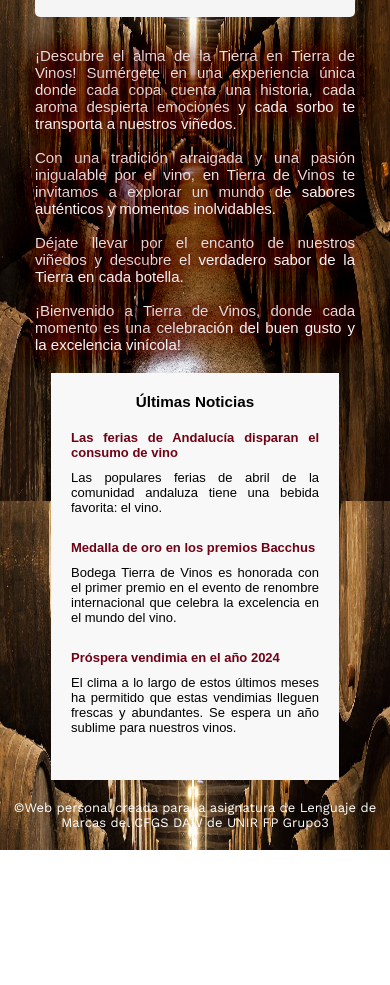
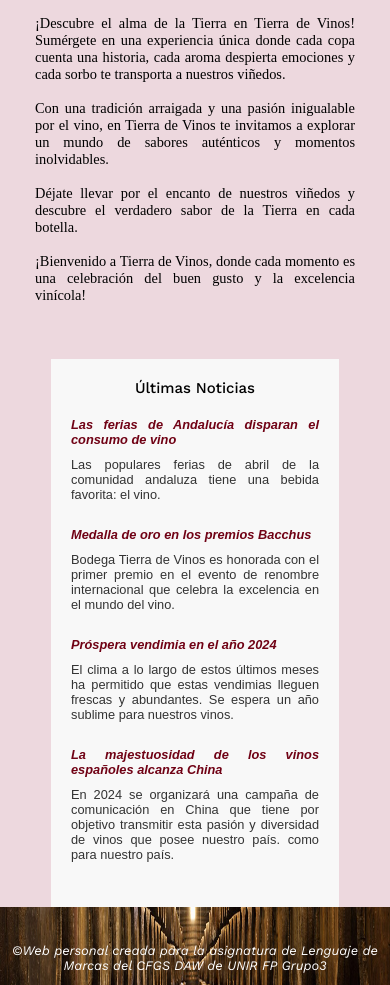
Before and after one commit to patriciagr89/WEB-CORPORATIVA-GRUPO3, a plain HTML site: page index.html in a window 390 px wide. Shown: the part 343-1328 px from the top of the page. Before the commit the page ends 1193 px from the top, so only its background shows below. Drawn offline with nearby package versions, Linux system fonts and the light colour scheme; a web font is replaced by a local one.

Commit message:
fix index and about templates and styles

```diff
--- a/css/base.css
+++ b/css/base.css
@@ -4,6 +4,7 @@
     margin: 0;
     padding: 0;
     box-sizing: border-box;
+    scrollbar-color: #CD859A #f8f8f8;
 }
 /*fondos*/
 .fondoBarricas {
@@ -155,13 +156,15 @@ ul{
 }
 /*footer copyright*/
 .webFooter {
-    padding: 20px 10px;
+    min-height: 50px;
+    padding: 8px;
+    margin-top: 28px;
 }
 .webFooter p {
     color: white;
-    font-weight: 400;
     font-size: 13px;
     font-family: "Work Sans", sans-serif;
+    font-style: italic;
 }
 
 /*querries*/
--- a/css/equipo.css
+++ b/css/equipo.css
@@ -1,44 +1,38 @@
 section * {
-    font-family: Arial, Helvetica, sans-serif;
-    color: whitesmoke;
+    font-family: "Work Sans", sans-serif;
+    color: #333;
 }
 section {
-    padding: 0 15px 15px 15px;
+    padding: 0 15px 15px;
 }
 .container {
     align-items: center;
     margin: auto;
-    font-size: 17px;
+    font-size: 0.96em;
 }
 .subTitle {
     text-align: left;
 }
-img {
-    border-radius: 50%;
+.cita-equipo {
+    font-family: "Work Sans", sans-serif;
+    font-size: 1.1em;
+    font-style: italic;
+}
+.img-equipo {
     max-width: 100%;
-}
-#foto {
-    max-height: 400px;
-}
-#fotoPresidente {
-    max-width: 250px;
-}
-#Presidente {
-    text-align: right;
-    font-family: cursive;
-    margin-right: 50%;
+    margin: 30px 0;
 }
 #navContacto {
     text-align: center;
+    margin-top: 40px;
 }
 #navContacto button {
-    border: 1px solid whitesmoke;
+    border: 1px solid #333;
     background-color: transparent;
     border-radius: 3px;
     padding: 12px 24px;
     cursor: pointer;
     margin: 10px;
-    transition: all 0.3s;
     min-width: 280px;
     text-transform: uppercase;
 }
@@ -48,8 +42,10 @@ img {
 #navContacto button:hover {
     transform: scale(1.1);
     font-weight: 600;
-    background-color: rgb(174, 105, 105);
-    transition: 0.5s
+    border: 2px solid;
+}
+.webFooter p {
+    color: #333;
 }
 
 /*querries*/
--- a/css/historia.css
+++ b/css/historia.css
@@ -1,30 +1,23 @@
 section * {
-    font-family: Arial, Helvetica, sans-serif;
-    color: whitesmoke;
+    font-family: "Work Sans", sans-serif;
+    color: #333;
 }
 section {
-    padding: 0 15px 15px 15px;
+    padding: 0 15px 15px;
 }
 .container {
-    font-size: 17px;
-    text-align: justify;
+    font-size: 0.96em;
 }
 .subTitle {
     padding: 30px 0 20px 0;
+    font-family: "Sedan", serif;
 }
-.fotos {
-    display:flex;
-    flex-wrap: wrap;
-    flex-direction: row;
-    justify-content: center;
+.img-historia {
+    max-width: 100%;
+    margin: 30px 0;
 }
-img {
-    padding: 15px;
-    max-width: 250px;
-    max-height: 250px;
-}
-img:hover {
-    transform: scale(1.2);
+.webFooter p {
+    color: #333;
 }
 
 /*querries*/
--- a/css/index.css
+++ b/css/index.css
@@ -1,33 +1,23 @@
 #cita {
     text-align: center;
-    background-color: whitesmoke;
     color: #700215;
-    font-size: 21px;
+    font-family: "Work Sans", sans-serif;
+    font-size: 1.4em;
     min-height: 60px;
-    margin-bottom: 30px;
+    margin-bottom: 40px;
     padding: 20px; /* Espacio interior de la cita */
 }
 article {
-    color: whitesmoke;
-    font-size: 17px;
-    font-family: Arial, Helvetica, sans-serif;
-    text-decoration-color: #700215; /* Color del subrayado */
-    text-shadow: 0 0 10px #700215, /* Efecto de sombra */
-                 0 0 20px #700215,
-                 0 0 30px #700215,
-                 0 0 40px #700215;
+    color: black;
+    font-family: "Sedan", serif;
+    font-size: 1.1em;
 }
 .bloque-inicio {
     max-width: 800px; /* Ancho máximo para evitar que se extienda demasiado */
     padding: 20px; /* Espacio interior del menú */
     text-align: justify;
     margin: auto;
-    padding-top: 100px;
-}
-.bloque-inicio > header {
-    background-color: whitesmoke;
-    border-radius: 5px;
-    max-width: 800px;
+    margin-bottom: 85px;
 }
 
 /*Modificaciones del menú de noticias a la derecha*/
@@ -40,12 +30,15 @@ article {
     text-align: justify;
     overflow: auto; /*Para que no se sobresalga el texto del recuadro de la noticia cuando éste sea más grande*/
     font-family: Arial, Helvetica, sans-serif;
-    font-size: 15px;
+    font-size: 0.9em;
+    color: #333;
 }
 .menu-noticias h3 {
     margin-bottom: 20px; /* Espacio inferior para el título */
     text-align: center;
     color: black;
+    font-family: "Work Sans", sans-serif;
+    font-weight: 500;
 }
 .menu-noticias ul {
     list-style: none; /* Elimina los estilos de la lista */
@@ -58,6 +51,7 @@ article {
     text-decoration: none; /* Elimina el subrayado de los enlaces */
     color: #700215; /* Color del texto de las noticias */
     font-weight: bold; /* Fuente en negrita para resaltar */
+    font-style: italic;
 }
 .menu-noticias ul li a:hover {
     color: #555; /* Cambia el color del texto al pasar el mouse */
@@ -70,8 +64,9 @@ article {
     flex-wrap: wrap;
     justify-content: space-around;
     padding: 0 15px;
+    background-color: #EDD8DE;
+    border-top: 10px solid #700215;
 }
-
 /*querries*/
 @media (max-width: 991px) {
     .menu-noticias {
@@ -88,12 +83,12 @@ article {
 /*querries*/
 @media (max-width: 576px) {
     article {
-        font-size: 15px;
+        font-size: 0.9em;
     }
     .menu-noticias {
-        font-size: 13px;
+        font-size: 0.8em;
     }
-    .cita {
-        font-size: 19px;
+    .bloque-inicio {
+        margin-bottom: 35px;
     }
 }
--- a/css/tienda.css
+++ b/css/tienda.css
@@ -71,7 +71,7 @@ input {
 }
 .infoProduct button {
     border: 2px solid #700215;
-    background-color: white;
+    background-color: transparent;
     color: #700215;
     padding: 15px 10px;
     cursor: pointer;
--- a/index.html
+++ b/index.html
@@ -54,7 +54,7 @@
                     <br>¡Bienvenido a Tierra de Vinos, donde cada momento es una celebración del buen gusto y la excelencia vinícola!
                 </article>
             </div>
-            <aside class="menu-noticias">
+            <aside class="menu-noticias scroller">
                 <h3>Últimas Noticias</h3>
                 <ul>
                     <li>
@@ -72,6 +72,13 @@
                             frescas y abundantes. Se espera un año sublime para nuestros vinos.
                         </p>
                     </li>
+                    <li>
+                        <a href="noticias.html">La majestuosidad de los vinos españoles alcanza China</a>
+                        <p>En 2024 se organizará una campaña de comunicación en China que tiene por objetivo
+                            transmitir esta pasión y diversidad de vinos que posee nuestro país.
+                            como para nuestro país.
+                        </p>
+                    </li>
                 </ul>
             </aside>
         </section>
```
Also changed, not shown: equipo.html (+13 -23 lines), historia.html (+17 -18 lines), img/barricas.jpg (added), img/catavinos.jpg (deleted), img/copa.jpg (deleted), img/dueño.png (deleted), img/fondocomungranate.jpg (deleted), img/fondovinedos.jpg (deleted), 5 other files.
